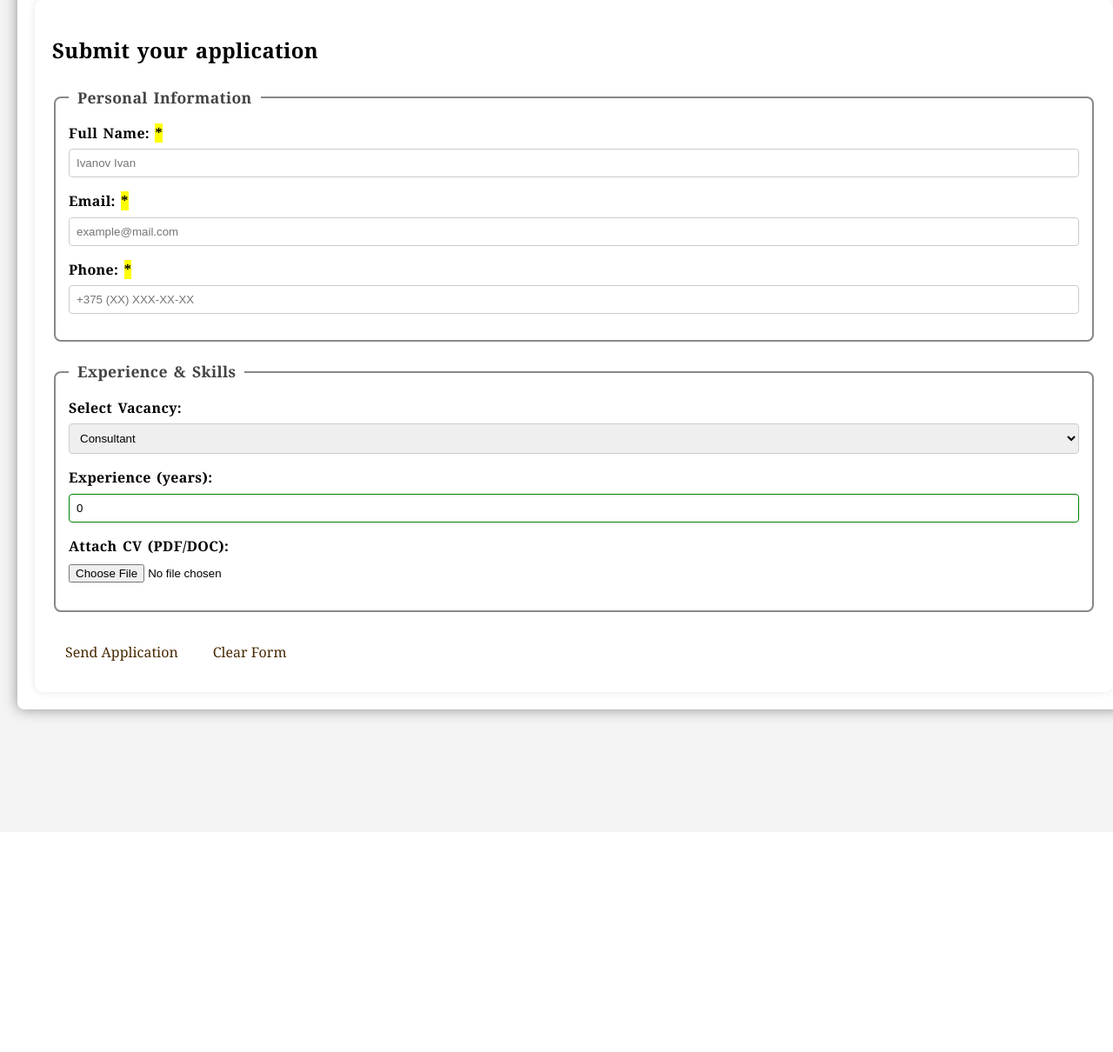
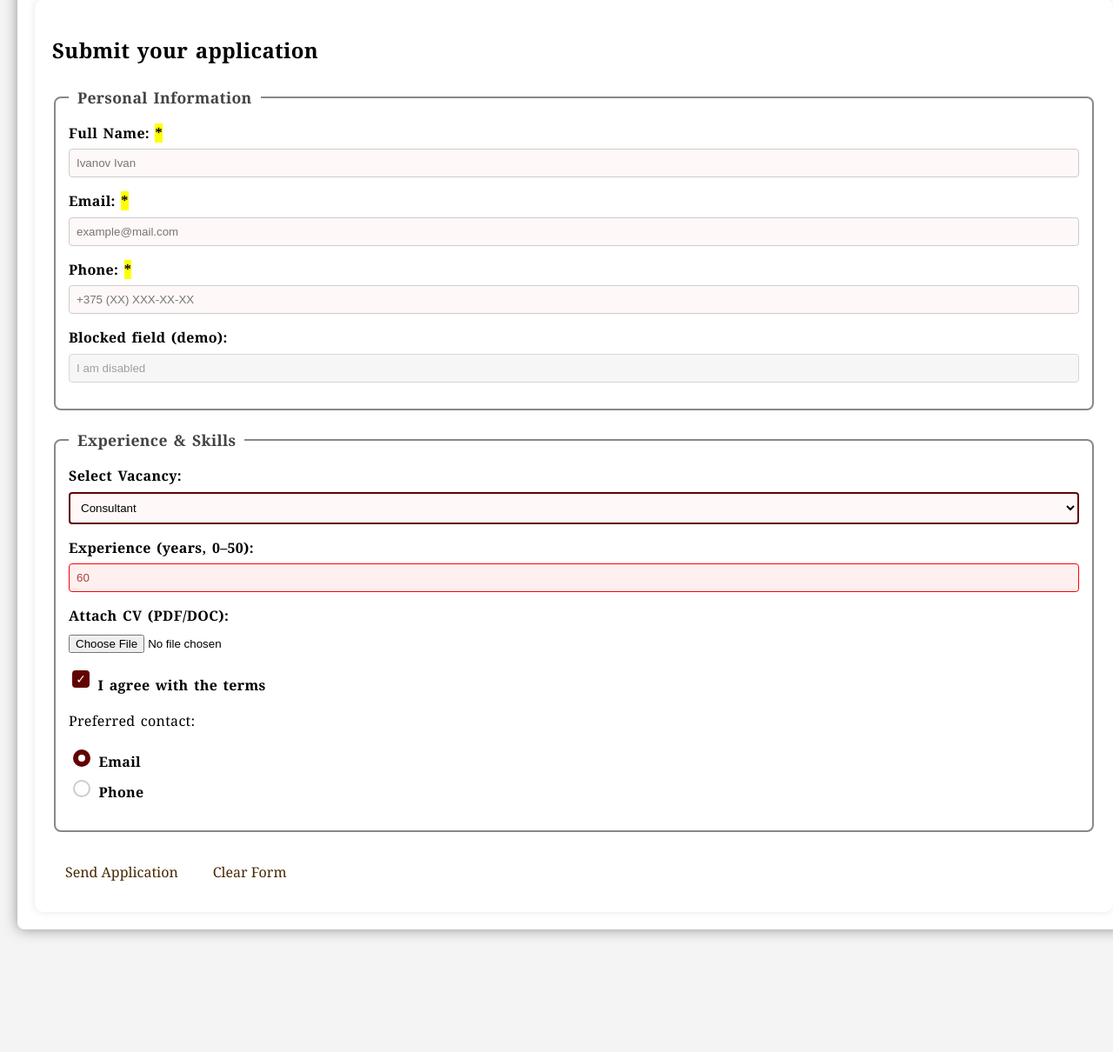
Before and after one commit to kseniavscode/igi, a Django app: page /pages/vacancies/ in a window 1280 px wide. Shown: the part 997-2207 px from the top of the page at 87% size. Before the commit the page ends 1829 px from the top, so only its background shows below. Run offline with Django 5.2, Linux system fonts and the light colour scheme; data comes from the database, SQL or seed files in the repository; data that the repository does not hold is empty; some web fonts are replaced.

Commit message:
added selectors, requied and ets, radio-buttons to vacancy

```diff
--- a/IGI/LR5/pages/templates/pages/about.html
+++ b/IGI/LR5/pages/templates/pages/about.html
@@ -100,6 +100,6 @@
     </section>
 
     <div class="back_to_top_zone">
-        <a href="#about-top" id="btn_top" class="back_link">Back to top</a>
+        <a href="#about-top" id="back_top" class="back_link">Back to top</a>
     </div>
 {% endblock %}
--- a/IGI/LR5/pages/templates/pages/privacy_policy.html
+++ b/IGI/LR5/pages/templates/pages/privacy_policy.html
@@ -57,6 +57,12 @@
     Never feel you are alone.
     </pre>
 
+
+    <p>Русский: <q lang="ru">Это цитата на русском</q>.</p>
+    <p>Английский: <q lang="en">This is a quote in English</q>.</p>
+    <p>Французский: <q lang="fr">C'est une citation en français</q>.</p>
+    <p>Немецкий: <q lang="de">Das ist ein Zitat auf Deutsch</q>.</p>
+
     <p>
         If you have questions, <mark>contact us immediately</mark>. <br>
         We use <wbr>verylongwordthatmightneed<wbr>abreakformobile <wbr>verylongword&shy;thatmightneedabreak<wbr>formobile <wbr>verylongwordthatmightneedabreakformobile.
--- a/IGI/LR5/pages/templates/pages/vacancies.html
+++ b/IGI/LR5/pages/templates/pages/vacancies.html
@@ -47,6 +47,11 @@
                            pattern="\+375[0-9]{9}"
                            title="Format: +375 followed by 9 digits" required>
                 </div>
+
+                <div class="form_item">
+                    <label for="id_blocked">Blocked field (demo):</label>
+                    <input type="text" id="id_blocked" name="blocked" value="I am disabled" disabled>
+                </div>
             </fieldset>
 
             <fieldset>
@@ -54,7 +59,7 @@
 
                 <div class="form_item">
                     <label for="id_vacancy">Select Vacancy:</label>
-                    <select id="id_vacancy" name="vacancy_select">
+                    <select id="id_vacancy" name="vacancy_select" required>
                         {% for vac in vacancies %}
                             <option value="{{ vac.id }}">{{ vac.title }}</option>
                         {% endfor %}
@@ -63,14 +68,31 @@
                 </div>
 
                 <div class="form_item">
-                    <label for="id_experience">Experience (years):</label>
+                    <label for="id_experience">Experience (years, 0–50):</label>
                     <input type="number" id="id_experience" name="experience"
-                           min="0" max="50" value="0">
+                           min="0" max="50" value="60">
                 </div>
 
                 <div class="form_item">
                     <label for="id_cv">Attach CV (PDF/DOC):</label>
                     <input type="file" id="id_cv" name="cv_file" accept=".pdf,.doc,.docx">
+                </div>
+
+                <div class="form_item">
+                    <label class="checkbox-label">
+                        <input type="checkbox" class="styled-cb" name="agree" checked>
+                        I agree with the terms
+                    </label>
+                </div>
+
+                <div class="form_item">
+                    <p>Preferred contact:</p>
+                    <label class="radio-label">
+                        <input type="radio" class="styled-radio" name="contact" value="email" checked> Email
+                    </label>
+                    <label class="radio-label">
+                        <input type="radio" class="styled-radio" name="contact" value="phone"> Phone
+                    </label>
                 </div>
             </fieldset>
 
--- a/IGI/LR5/static/css/style.css
+++ b/IGI/LR5/static/css/style.css
@@ -26,7 +26,7 @@ body {
 }
 
 
-.header_timezone{
+[class$=_timezone]{
     display: flex;
     justify-content: space-between;
     gap: 30px;
@@ -48,7 +48,7 @@ body {
     gap: 30px;
     flex-wrap: wrap;
 }
-.header_timezone b{
+[class$=_timezone] b{
     display: block;
     margin: 3px;
 }
--- a/IGI/LR5/static/css/vacancies.css
+++ b/IGI/LR5/static/css/vacancies.css
@@ -54,6 +54,31 @@ legend {
     border-radius: 4px;
     box-sizing: border-box;
 }
+input:required,
+select:required{
+    border: 2px solid #610303;
+    background-color: #fff8f8;
+}
+input:optional,
+select:optional{
+    border-color: #ccc;
+}
+
+input:disabled,
+select:disabled,
+textarea:disabled {
+    background-color: #f5f5f5;
+    color: #888;
+    border-color: #ddd;
+    cursor: not-allowed;
+    opacity: 0.8;
+}
+
+input:out-of-range {
+    border-color: #d9534f;
+    background-color: #fdf7f7;
+    color: #a94442;
+}
 
 input:invalid:not(:placeholder-shown) {
     border-color: red;
@@ -64,6 +89,77 @@ input:valid:not(:placeholder-shown) {
     border-color: green;
 }
 
+.checkbox-label {
+    display: flex;
+    align-items: center;
+    gap: 8px;
+    cursor: pointer;
+    user-select: none;
+}
+
+input[type="checkbox"].styled-cb {
+    appearance: none;
+    width: 20px;
+    height: 20px;
+    border: 2px solid #ccc;
+    border-radius: 4px;
+    position: relative;
+    cursor: pointer;
+}
+
+input[type="checkbox"].styled-cb:checked {
+    border-color: #610303;
+    background-color: #610303;
+}
+
+input[type="checkbox"].styled-cb:checked::after {
+    content: '✓';
+    position: absolute;
+    top: 50%;
+    left: 50%;
+    transform: translate(-50%, -50%);
+    color: white;
+    font-size: 14px;
+}
+
+
+.radio-label {
+    display: inline-flex;
+    align-items: center;
+    gap: 6px;
+    cursor: pointer;
+    margin-right: 12px;
+}
+
+input[type="radio"].styled-radio {
+    appearance: none;
+    width: 20px;
+    height: 20px;
+    border: 2px solid #ccc;
+    border-radius: 50%;
+    position: relative;
+    cursor: pointer;
+}
+
+input[type="radio"].styled-radio:checked {
+    border-color: #610303;
+    background-color: #610303;
+}
+
+input[type="radio"].styled-radio:checked::after {
+    content: '';
+    position: absolute;
+    top: 50%;
+    left: 50%;
+    transform: translate(-50%, -50%);
+    width: 8px;
+    height: 8px;
+    background: white;
+    border-radius: 50%;
+}
+
+
+
 .form_buttons {
     display: flex;
     gap: 10px;
--- a/IGI/LR5/store/templates/store/book_details.html
+++ b/IGI/LR5/store/templates/store/book_details.html
@@ -16,7 +16,7 @@
     {% endif %}
 {% endblock %}
 {% block content %}
-    <a href="{% url 'book_list' %}" id="btn_catalog" class="back_link">Back to catalog</a>
+    <a href="{% url 'book_list' %}" id="back_catalog" class="back_link">Back to catalog</a>
     <hr>
     {% if messages %}
         {% for message in messages %}
```
Also changed, not shown: IGI/LR5/static/css/back_link.css (+7 -7 lines), IGI/LR5/static/css/book_list.css (+33 -3 lines), IGI/LR5/static/css/faq.css (+13 -0 lines), IGI/LR5/static/css/promo.css (+15 -0 lines), IGI/LR5/static/css/table.css (+13 -1 lines).
